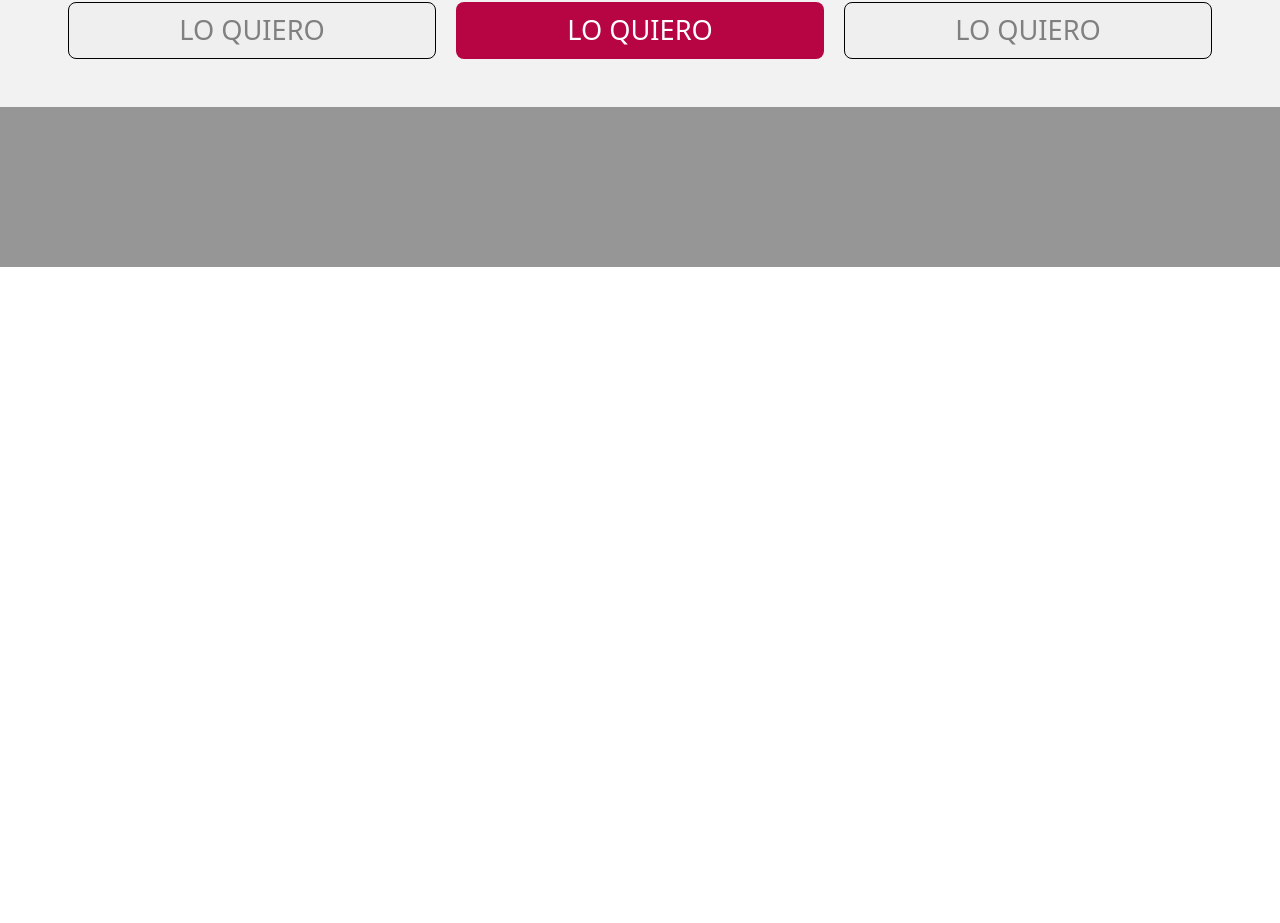
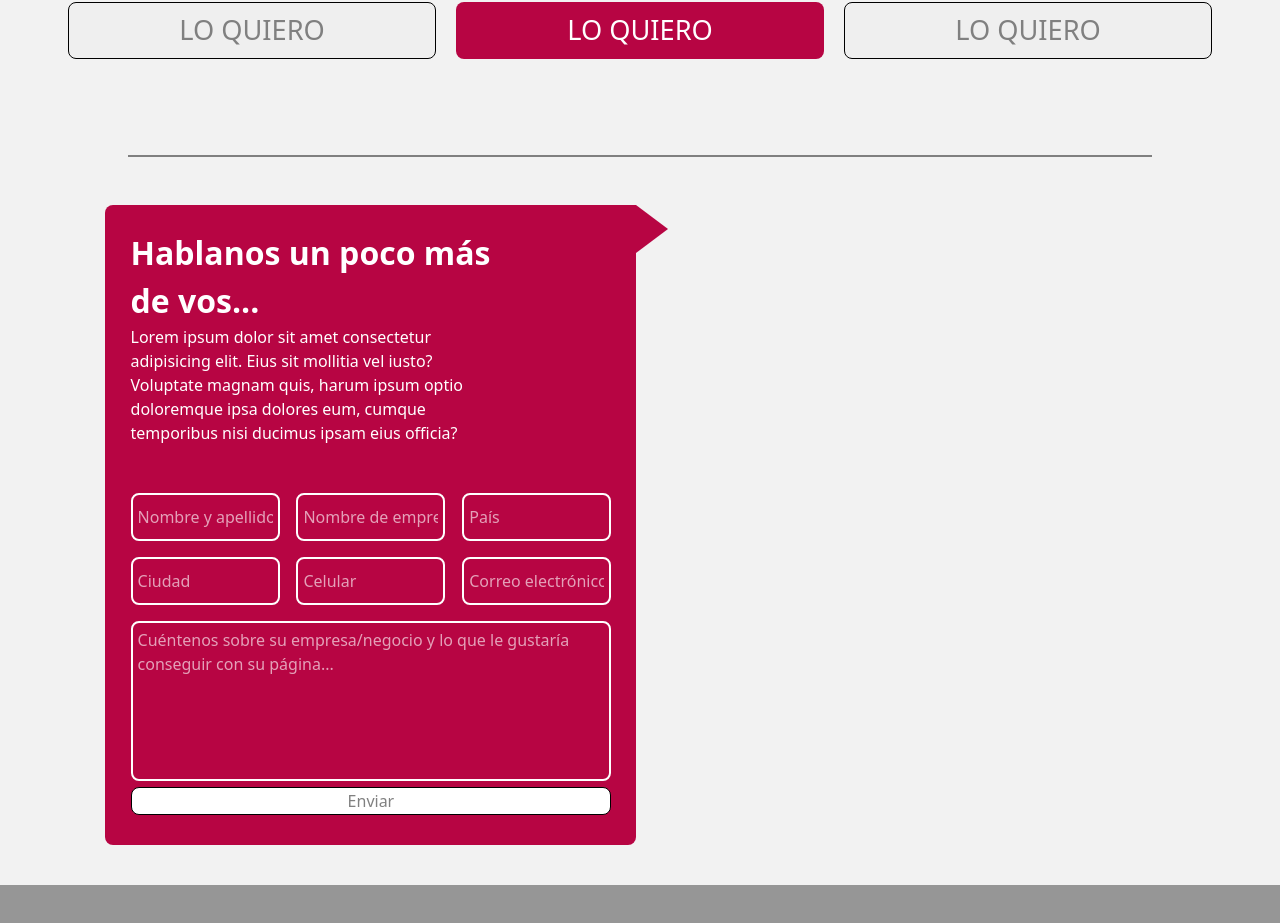
Before and after one commit to dileo24/portafolioGP, a React (Create React App) app in the folder client/: page / in a window 1280 px wide. Shown: the part 3230-4153 px from the top of the page. Before the commit the page ends 3497 px from the top, so only its background shows below. Built offline with nearby package versions, Linux system fonts and the light colour scheme.

Commit message:
terminado contacto

```diff
--- a/client/src/components/Contacto.jsx
+++ b/client/src/components/Contacto.jsx
@@ -3,5 +3,95 @@
 import React from "react";
 
 export default function Contacto() {
-  return <section className="contactoContainer"></section>;
+  return (
+    <section className="contactoContainer" id="contacto">
+      <span></span>
+      <div className="formContainer">
+        <form
+          action="https://formsubmit.co/gopagearg@gmail.com"
+          method="POST"
+          name="contacto-santor"
+          netlify
+        >
+          <div className="text">
+            <p className="titulo">Hablanos un poco más de vos...</p>
+            <p className="parrafo">
+              Lorem ipsum dolor sit amet consectetur adipisicing elit. Eius sit
+              mollitia vel iusto? Voluptate magnam quis, harum ipsum optio
+              doloremque ipsa dolores eum, cumque temporibus nisi ducimus ipsam
+              eius officia?
+            </p>
+          </div>
+          <input
+            type="hidden"
+            name="_subject"
+            value="Nuevo correo desde Santor"
+          />
+          <input type="hidden" name="_captcha" value="false" />
+          <input type="hidden" name="_next" value="http://localhost:3000/" />
+          <div className="inputS">
+            <div className="sect">
+              <input
+                type="text"
+                id="name"
+                name="name"
+                required
+                placeholder="Nombre y apellido"
+              />
+              <input
+                type="text"
+                id="empresa"
+                name="empresa"
+                required
+                placeholder="Nombre de empresa"
+              />
+              <input
+                type="text"
+                id="pais"
+                name="pais"
+                required
+                placeholder="País"
+              />
+            </div>
+
+            <div className="sect">
+              <input
+                type="text"
+                id="ciud"
+                name="ciud"
+                required
+                placeholder="Ciudad"
+              />
+
+              <input
+                type="number"
+                id="cel"
+                name="cel"
+                required
+                placeholder="Celular"
+              />
+              <input
+                type="email"
+                id="email"
+                name="email"
+                required
+                placeholder="Correo electrónico"
+              />
+            </div>
+
+            <div class="inputMsj">
+              <textarea
+                id="message"
+                name="message"
+                required
+                placeholder="Cuéntenos sobre su empresa/negocio y lo que le gustaría conseguir con su página..."
+              ></textarea>
+            </div>
+
+            <input type="submit" value="Enviar" className="btnEnviar" />
+          </div>
+        </form>
+      </div>
+    </section>
+  );
 }
--- a/client/src/components/Home.jsx
+++ b/client/src/components/Home.jsx
@@ -5,6 +5,7 @@ import ButtonExt from "./ButtonExt";
 import Nosotros from "./Nosotros";
 import Proyectos from "./Proyectos";
 import Planes from "./Planes";
+import Contacto from "./Contacto";
 
 export default function Home() {
   /* class active por secciones */
@@ -33,6 +34,7 @@ export default function Home() {
         <ButtonExt />
         <Proyectos />
         <Planes />
+        <Contacto />
       </div>
       <Footer />
     </div>
--- a/client/src/styles/components/_contacto.scss
+++ b/client/src/styles/components/_contacto.scss
@@ -0,0 +1,127 @@
+.contactoContainer {
+  display: flex;
+  flex-direction: column;
+  align-items: center;
+  justify-content: flex-start;
+
+  span {
+    display: block;
+    height: 2px;
+    width: 80%;
+    margin-bottom: 3rem;
+    background-color: $grisOscuro;
+  }
+
+  .formContainer {
+    position: relative;
+    height: 80vh;
+    width: 41.5vw;
+    margin: 0 0 5vh 8.2vw;
+    border-radius: 0.5rem 0 0.5rem 0.5rem;
+    background-color: $magenta;
+    align-self: flex-start;
+
+    &::before {
+      content: "";
+      position: absolute;
+      top: 0;
+      right: -2rem;
+      border-top: 1.5rem solid transparent;
+      border-bottom: 1.5rem solid transparent;
+      border-left: 2rem solid $magenta;
+    }
+
+    form {
+      @include centerCol;
+      height: 100%;
+      color: white;
+      .text {
+        position: absolute;
+        top: 3vh;
+        left: 2vw;
+        width: 70%;
+        .titulo {
+          font-size: 2.5vw;
+          font-weight: 700;
+          color: white;
+          text-align: start;
+        }
+        .parrafo {
+          margin-top: -1rem;
+        }
+      }
+      .inputS {
+        position: absolute;
+        bottom: 4vh;
+        left: 2vw;
+        height: 60%;
+        width: 90.5%;
+        .sect {
+          width: 100%;
+          @include centerRow;
+          justify-content: space-between;
+          padding-bottom: 1rem;
+          input {
+            padding: 5px;
+            width: 31%;
+            height: 6vh;
+            border: 2px solid white;
+            background-color: transparent;
+            border-radius: 0.5rem;
+            resize: none;
+          }
+          input::placeholder {
+            color: rgba(255, 255, 255, 0.623);
+          }
+        }
+
+        textarea {
+          padding: 5px;
+          border-radius: 0.5rem;
+          width: 100%;
+          height: 20vh;
+          resize: none;
+          border: 2px solid white;
+          background-color: transparent;
+        }
+        textarea::placeholder {
+          color: rgba(255, 255, 255, 0.623);
+        }
+        .btnEnviar {
+          background-color: white;
+          color: $magenta;
+          width: 100%;
+          height: 8vh;
+          font-size: 1.7rem;
+          border: 1.5px solid black;
+          color: $grisOscuro;
+          border-radius: 0.5rem;
+          margin-top: 1.5rem;
+          transition: all 0.2s;
+        }
+        .btnEnviar:hover {
+          border: 1.5px solid white;
+          background-color: $magentaFuerte;
+          color: white;
+        }
+      }
+    }
+  }
+}
+
+@media only screen and (max-width: 1500px) {
+  .contactoContainer {
+    .formContainer {
+      form {
+        .inputS {
+          height: 50%;
+          .btnEnviar {
+            margin-top: 0;
+            height: auto;
+            font-size: 1rem;
+          }
+        }
+      }
+    }
+  }
+}
--- a/client/src/styles/components/_planes.scss
+++ b/client/src/styles/components/_planes.scss
@@ -1,4 +1,5 @@
 .planesContainer {
+  padding-bottom: 3rem;
   .planesYPrecios {
     background-color: $grisClaro;
     padding-top: 1.5rem;
```
